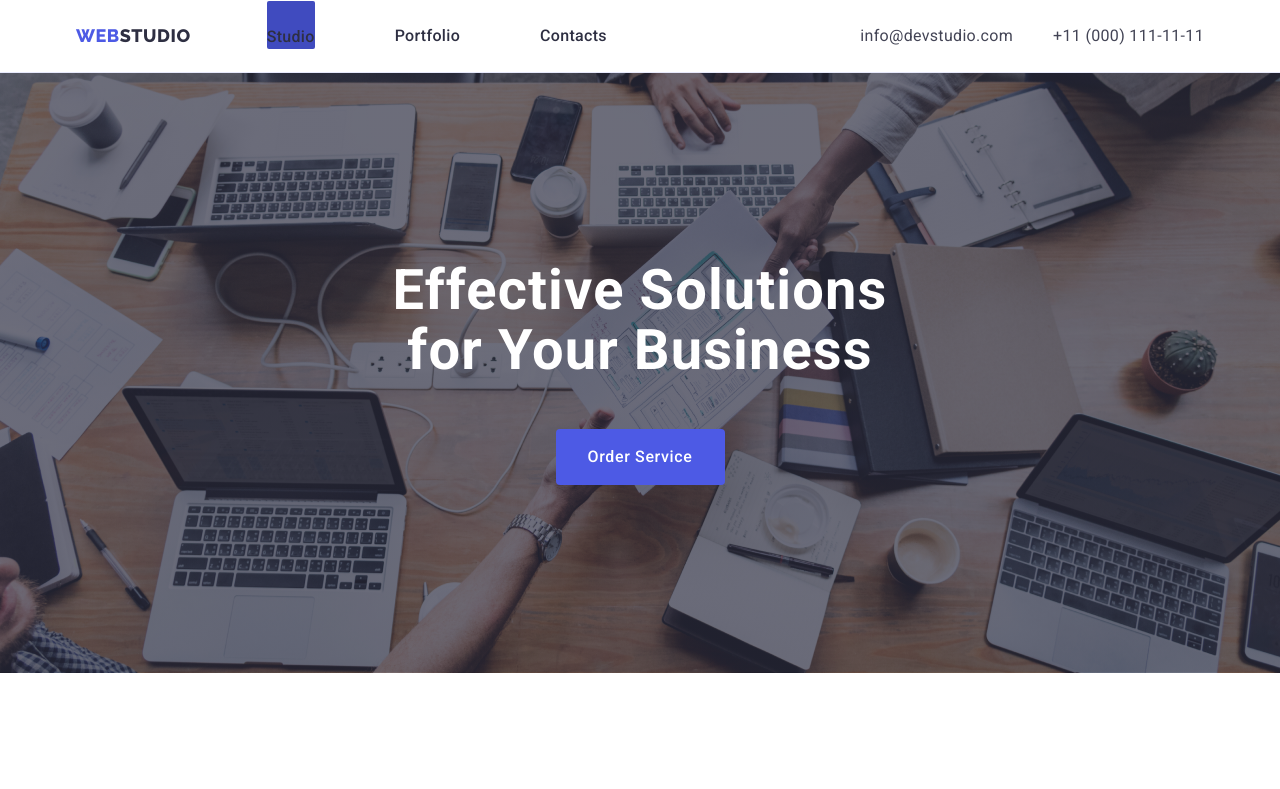
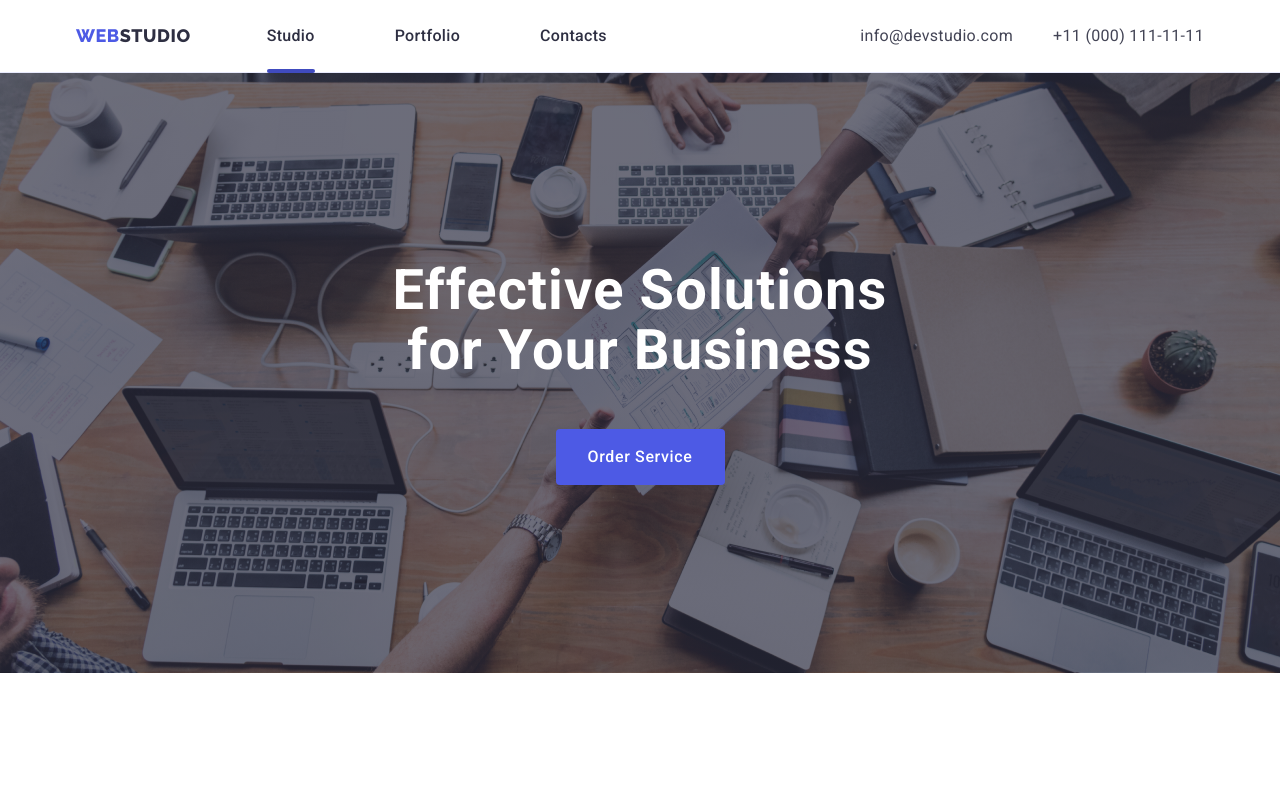
Before and after one commit to 8tatarin8/goit-markup-hw-04, a plain HTML site: page index.html in a window 1280 px wide. Shown: the top 789 px of the page. Drawn offline with nearby package versions, Linux system fonts and the light colour scheme.

Commit message:
header/current

```diff
--- a/css/styles.css
+++ b/css/styles.css
@@ -201,13 +201,19 @@ img {
 }
 
 .current {
+position: relative;
 color: var(--header-a-active-cl);
+}
+.header-menu-link.current::after {
+content: '';
 position: absolute;
 left: 0;
 bottom: -1px;
+display: block;
+width: 100%;
 height: 4px;
 border-radius: 2px;
-    background-color: #404bbf;
+background-color: var(--header-a-active-cl);
 }
 
 .header-menu-link {
```
Lines whose indentation alone changed are shown as unchanged.
